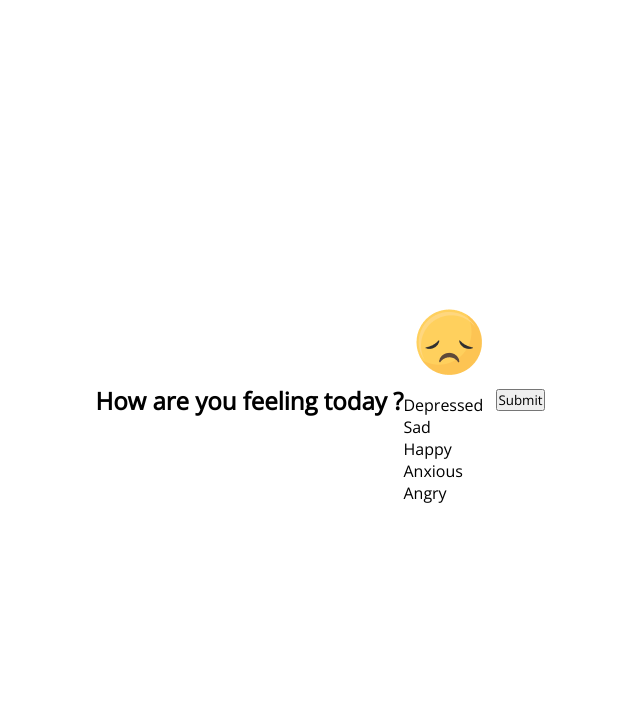
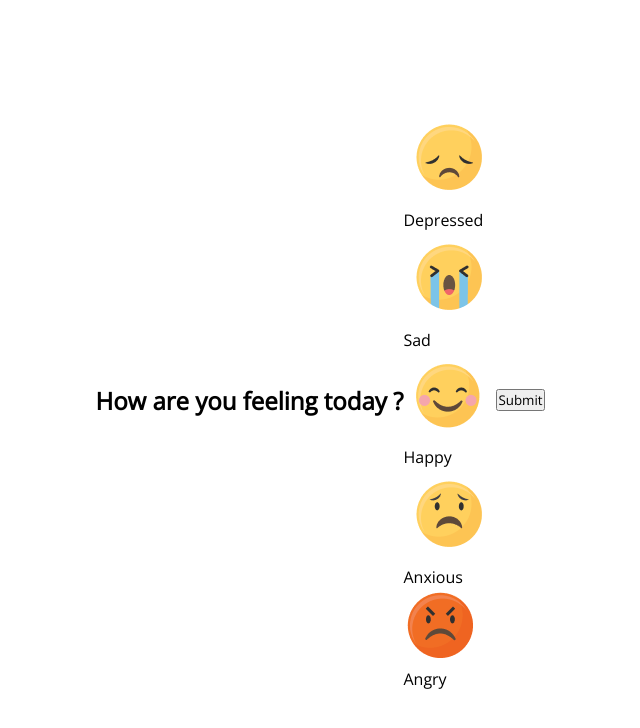
Before and after one commit to niloysikdar/Sukoon, a React (Create React App) app: page /feelings in a window 1280 px wide. Shown: the top 728 px of the page, without its empty margins (320-960 px from the left). Built offline with nearby package versions, Linux system fonts and the light colour scheme; no server answers.

Commit message:
Added Feelings

```diff
--- a/src/components/Feelings/Feelings.jsx
+++ b/src/components/Feelings/Feelings.jsx
@@ -1,33 +1,18 @@
 import { FeelingsList } from "./FeelingsList";
-import image from "../../assets/feelings/depressed.png";
 
 const Feelings = () => {
-  console.log(FeelingsList[0].image);
-
   return (
     <div className="main">
       <h2>How are you feeling today ?</h2>
       <div className="feelings">
-        <div className="feel">
-          <img src={image} alt="Depressed" />
-          <p>Depressed</p>
-        </div>
-        <div className="feel">
-          {/* <img src="./assets/sad.png" alt="Sad" /> */}
-          <p>Sad</p>
-        </div>
-        <div className="feel">
-          {/* <img src="./assets/happy.png" alt="Happy" /> */}
-          <p>Happy</p>
-        </div>
-        <div className="feel">
-          {/* <img src="./assets/anxious.png" alt="Anxious" /> */}
-          <p>Anxious</p>
-        </div>
-        <div className="feel">
-          {/* <img src="./assets/angry.png" alt="Angry" /> */}
-          <p>Angry</p>
-        </div>
+        {FeelingsList.map((item) => {
+          return (
+            <div className="feel" key={item.image}>
+              <img src={item.image} alt={item.tag} />
+              <p>{item.tag}</p>
+            </div>
+          );
+        })}
       </div>
       <button className="button">
         <span>Submit </span>
--- a/src/components/Feelings/FeelingsList.js
+++ b/src/components/Feelings/FeelingsList.js
@@ -1,22 +1,22 @@
 export const FeelingsList = [
   {
-    image: "../../assets/feelings/depressed.png",
+    image: require("../../assets/feelings/depressed.png").default,
     tag: "Depressed",
   },
   {
-    image: "../../assets/feelings/sad.png",
+    image: require("../../assets/feelings/sad.png").default,
     tag: "Sad",
   },
   {
-    image: "../../assets/feelings/happy.png",
+    image: require("../../assets/feelings/happy.png").default,
     tag: "Happy",
   },
   {
-    image: "../../assets/feelings/anxious.png",
+    image: require("../../assets/feelings/anxious.png").default,
     tag: "Anxious",
   },
   {
-    image: "../../assets/feelings/angry.png",
+    image: require("../../assets/feelings/angry.png").default,
     tag: "Angry",
   },
 ];
```
